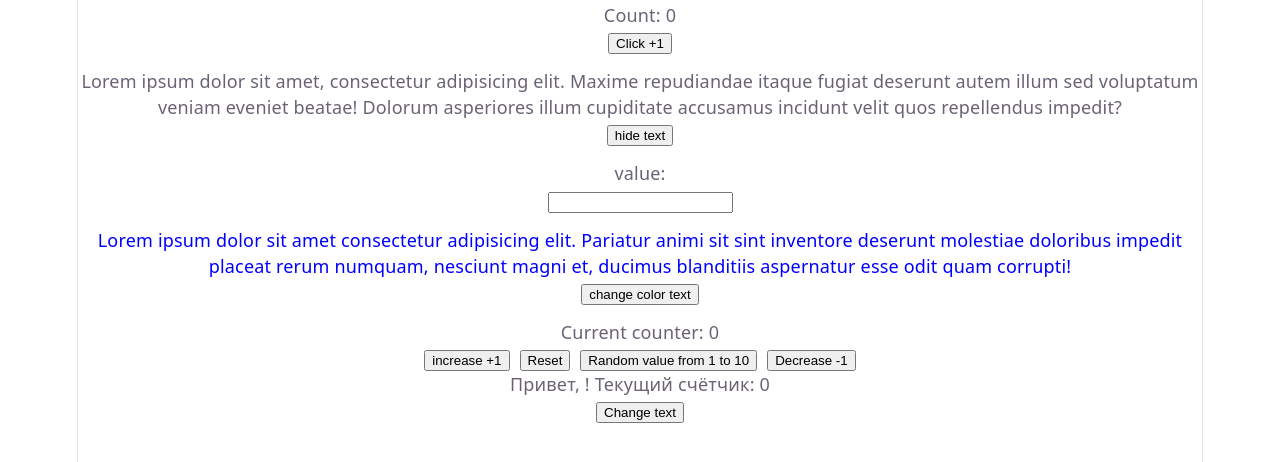
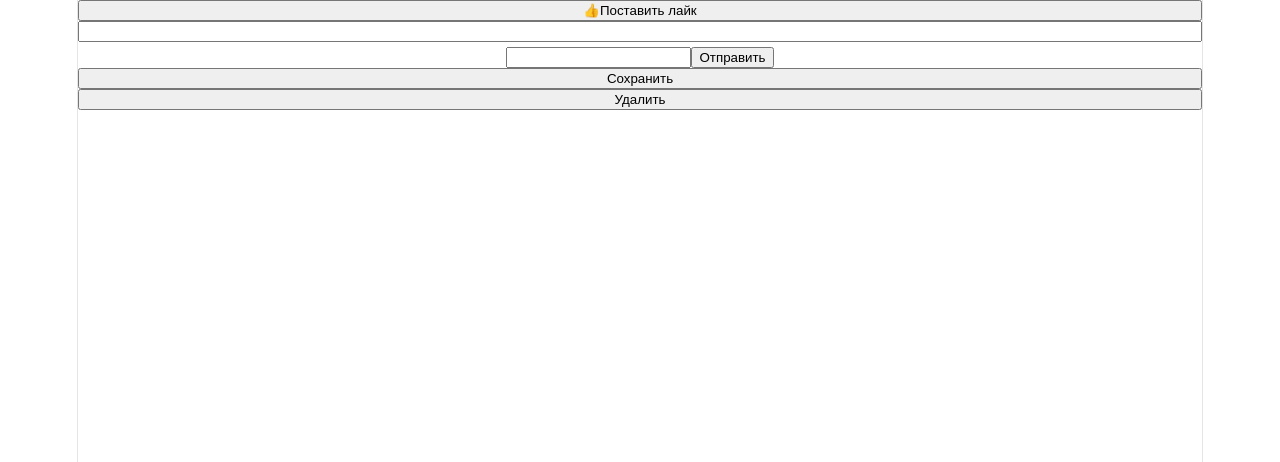
Before and after one commit to yermalovichsviataslau/rrr, a React (Vite) app: page / in a window 1280 px wide. Shown: the top 462 px of the page. Built offline with nearby package versions, Linux system fonts and the light colour scheme.

Commit message:
add 4 copmonents

```diff
--- a/src/App.jsx
+++ b/src/App.jsx
@@ -1,36 +1,21 @@
-import { useState } from 'react'
 import './App.css'
-import ColorText from './components/ColorText'
-import Counter from './components/Counter'
-import LiveInput from './components/LiveInput'
-import ParentComponent from './components/ParentComponent'
-import ToggleText from './components/ToggleText'
+import ActionButton from './components/ActionButton'
+import ClickPractice from './components/ClickPractice'
+import FormPractice from './components/FormPractice'
+import InputPractice from './components/InputPractice'
 
 function App() {
-  const [name, setName] = useState('')
 
-
-
-
-  const style = {
-    border: '2px solid white',
-    marginBottom: '10px',
-    bittonRight: '10px'
-
-  }
-  const styleBtn ={
-    marginRight: '10px'
-  }
-
+const handleClick =(message)=>{
+  console.log(message)
+}
   return (
     <>
-      <Counter style={style} />
-      <ToggleText style={style}/>
-      <LiveInput style={style} name={name} setName={setName}/>
-      <ColorText style={style}/>
-
-      <ParentComponent style={style} styleBtn={styleBtn} name={name} setName={setName}/>
-
+      <ClickPractice />
+      <InputPractice />
+      <FormPractice />
+      <ActionButton textBtn={'Сохранить'} handleClick={() => handleClick('Сохранено')}/>
+      <ActionButton textBtn={'Удалить'} handleClick={() => handleClick('Удалено')}/>
     </>
   )
 }
--- /dev/null
+++ b/src/components/ActionButton.jsx
@@ -0,0 +1,9 @@
+function ActionButton({textBtn, handleClick}){
+  return(
+    <>
+    <button onClick={handleClick}>{textBtn}</button>
+    </>
+  )
+}
+
+export default ActionButton
--- a/src/components/ChildComponent.jsx
+++ /dev/null
@@ -1,7 +0,0 @@
-function ChildComponent({ name, counter }) {
-  return (
-    <p>Привет, {name}! Текущий счётчик: {counter}</p>
-  )
-}
-
-export default ChildComponent
--- /dev/null
+++ b/src/components/ClickPractice.jsx
@@ -0,0 +1,18 @@
+function ClickPractice() {
+
+  const handleClick = (event) =>{
+    console.log(event.target) // event.target он показывает куда было конкретно нажата
+    console.log(event.currentTarget) // event.currentTarget показывает где конкретно весит обработчик по этому он всегда укахывает на button
+    console.log(event.target.tagName)
+    console.log(event.currentTarget.tagName)
+  }
+
+  return (
+    <button onClick={handleClick}>
+      <span>👍</span>
+      <span>Поставить лайк</span>
+    </button>
+  )
+}
+
+export default ClickPractice
--- a/src/components/ColorText.jsx
+++ /dev/null
@@ -1,21 +0,0 @@
-import { useState } from "react"
-
-function ColorText({style}){
-  const [color, setCoolor] = useState('blue')
-
-  const handleClick = () =>{
-    setCoolor(color === 'blue' ? 'green' : 'blue')
-  }
-
-  const colorForP = {
-    color: color
-  }
-  return(
-    <div style={style}>
-      <p style={colorForP}>Lorem ipsum dolor sit amet consectetur adipisicing elit. Pariatur animi sit sint inventore deserunt molestiae doloribus impedit placeat rerum numquam, nesciunt magni et, ducimus blanditiis aspernatur esse odit quam corrupti!</p>
-      <button onClick={handleClick}>change color text</button>
-    </div>
-  )
-}
-
-export default ColorText
--- a/src/components/Counter.jsx
+++ /dev/null
@@ -1,18 +0,0 @@
-import { useState } from "react"
-
-function Counter ({style}){
-
-  const [count, setCount] = useState(0)
-
-  const increment = () =>{
-    setCount((prevCount)=> prevCount + 1)
-  }
-  return (
-    <div style={style}>
-      <p>Count: {count}</p>
-      <button onClick={increment}>Click +1</button>
-    </div>
-  )
-}
-
-export default Counter
--- /dev/null
+++ b/src/components/FormPractice.jsx
@@ -0,0 +1,18 @@
+function FormPractice(){
+  const handleSubmit = (event) =>{
+    event.preventDefault()
+    console.log('Форма отправлена')
+    console.log(event.currentTarget)
+  }
+
+    return(
+      <>
+        <form onSubmit={handleSubmit}>
+          <input />
+          <button type="submit">Отправить</button>
+        </form>
+      </>
+    )
+}
+
+export default FormPractice
--- /dev/null
+++ b/src/components/InputPractice.jsx
@@ -0,0 +1,18 @@
+function InputPractice() {
+  return (
+    <>
+      <input
+        onChange={(event) => console.log(event.target.value)}
+        onFocus={() => console.log('Поле получило фокус')}
+        onBlur={() => console.log('Поле потеряло фокус')}
+        onKeyDown={(e) => {
+          if (e.key === 'Enter') {
+            console.log('Нажат Enter')
+          }
+        }}
+      />
+    </>
+  )
+}
+
+export default InputPractice
--- a/src/components/LiveInput.jsx
+++ /dev/null
@@ -1,16 +0,0 @@
-function LiveInput({style, name, setName}){
-
-  const handleChange = (event) =>{
-    setName(event.target.value)
-  }
-
-  return (
-
-    <div style={style}>
-      <p>value: {name}</p>
-      <input type="text" value={name} onChange={handleChange}/>
-    </div>
-  )
-}
-
-export default LiveInput
--- a/src/components/ParentComponent.jsx
+++ /dev/null
@@ -1,42 +0,0 @@
-import { useState } from "react"
-import ChildComponent from "./ChildComponent"
-import SiblingComponent from "./SiblingComponent"
-
-function ParentComponent ({style, styleBtn, name}){
-  const [counter, setCounter] = useState(0)
-
-  const increase =()=>{
-    setCounter(prevCount => prevCount + 1)
-  }
-
-  const reset = ()=>{
-    setCounter(0)
-  }
-
-  const randomCount = () =>{
-    setCounter(Math.floor(Math.random() * 11))
-  }
-
-  const decrease = () =>{
-    if(counter === 0){
-      alert('not -count')
-      return
-    }
-    setCounter(prevCount => prevCount - 1)
-  }
-
-  return(
-    <div style={style}>
-      <p>Current counter: {counter}</p>
-      <button onClick={increase} style={styleBtn}>increase +1</button>
-      <button onClick={reset} style={styleBtn}>Reset</button>
-      <button onClick={randomCount} style={styleBtn}>Random value from 1 to 10</button>
-      <button onClick={decrease}>Decrease -1</button>
-
-      <ChildComponent name={name} counter={counter}/>
-      <SiblingComponent />
-    </div>
-  )
-}
-
-export default ParentComponent
--- a/src/components/SiblingComponent.jsx
+++ /dev/null
@@ -1,18 +0,0 @@
-import { useState } from "react"
-
-function SiblingComponent(){
-  const [text, setText] = useState('')
-
-  const handleClick =()=>{
-    setText('REDEV')
-  }
-
-  return(
-    <div>
-      <p>{text}</p>
-      <button onClick={handleClick}>Change text</button>
-    </div>
-  )
-}
-
-export default SiblingComponent
--- a/src/components/ToggleText.jsx
+++ /dev/null
@@ -1,18 +0,0 @@
-import { useState } from "react"
-
-function ToggleText({style}){
-  const [text, setText] = useState(true)
-
-  const handleClick = () => {
-    setText((prevItem) => !prevItem)
-  }
-
-  return(
-    <div style={style}>
-      <p>{text && 'Lorem ipsum dolor sit amet, consectetur adipisicing elit. Maxime repudiandae itaque fugiat deserunt autem illum sed voluptatum veniam eveniet beatae! Dolorum asperiores illum cupiditate accusamus incidunt velit quos repellendus impedit?'}</p>
-      <button onClick={handleClick}>{text ? 'hide text' : 'show text'}</button>
-    </div>
-  )
-}
-
-export default ToggleText
```
